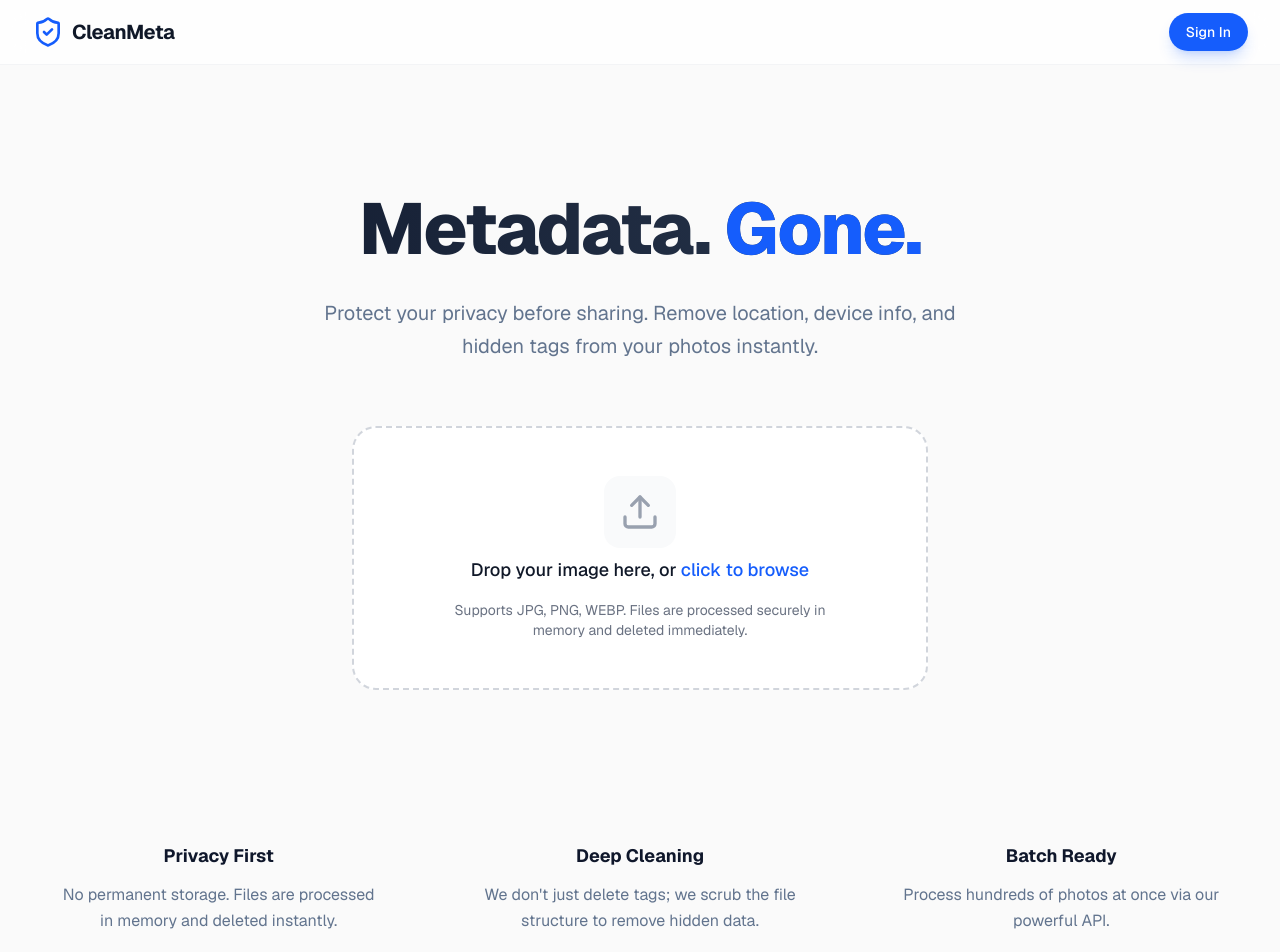
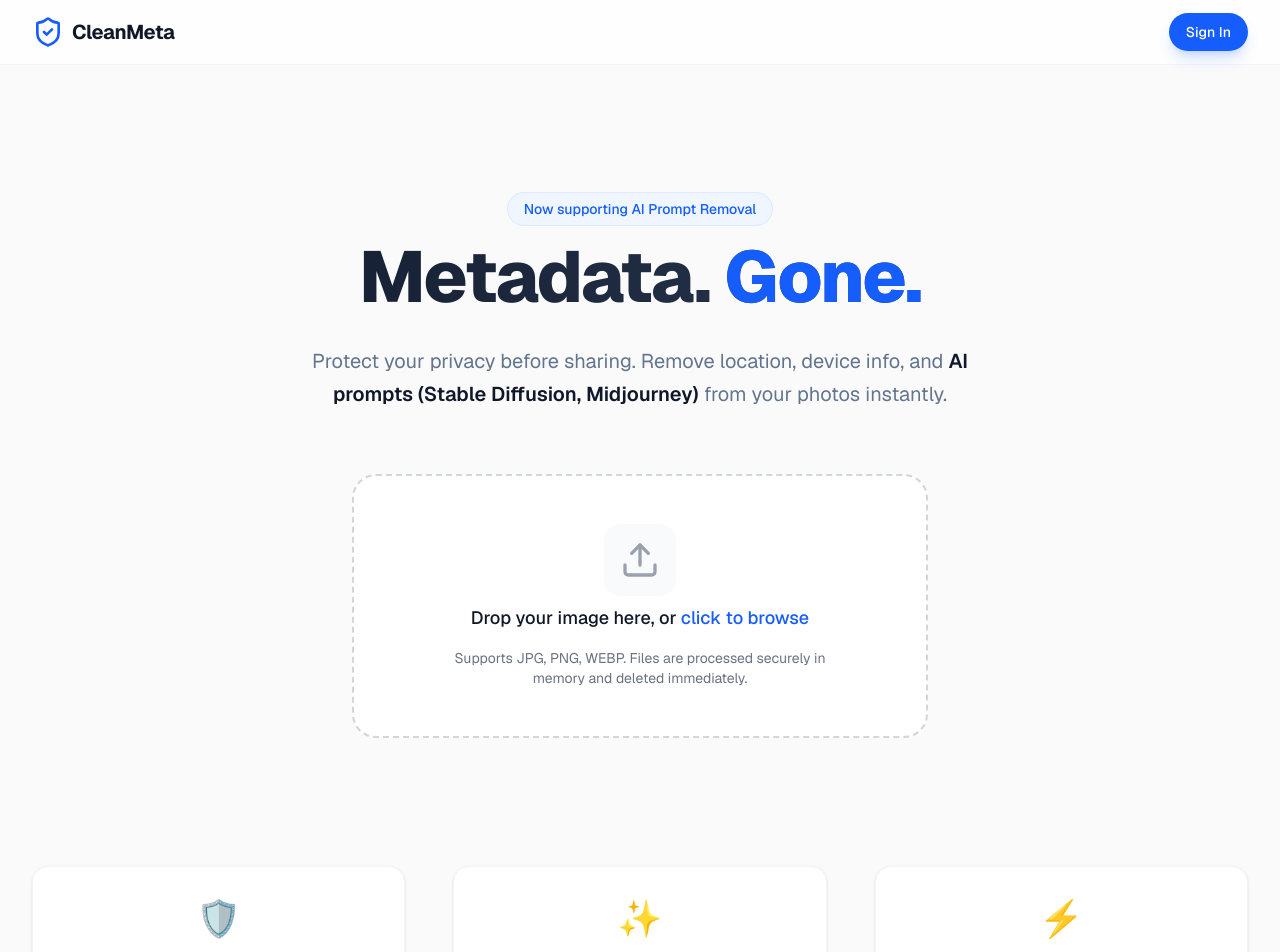
Before and after one commit to knekhla/cleanmeta, a Next.js app in the folder frontend/: page / in a window 1280 px wide. Shown: the top 952 px of the page. Built offline with nearby package versions, Linux system fonts and the light colour scheme; no server answers.

Commit message:
Update Homepage Copy & SEO for AI Support

```diff
--- a/frontend/app/page.tsx
+++ b/frontend/app/page.tsx
@@ -1,5 +1,11 @@
+import { Metadata } from 'next';
 import Navbar from '@/components/Navbar';
 import DragDrop from '@/components/DragDrop';
+
+export const metadata: Metadata = {
+  title: 'CleanMeta - Remove Image Metadata & AI Prompts',
+  description: 'Privacy-first image metadata remover. Strip EXIF, GPS, and AI prompts (Stable Diffusion, Midjourney) instantly. No permanent storage.',
+};
 
 export default function Home() {
   return (
@@ -8,42 +14,49 @@
 
       <main className="max-w-7xl mx-auto px-4 sm:px-6 lg:px-8 py-20 lg:py-32">
         <div className="text-center mb-16 space-y-6">
+          <div className="inline-flex items-center justify-center px-4 py-1.5 rounded-full bg-blue-50 text-blue-600 text-sm font-medium mb-4 ring-1 ring-blue-100">
+            Now supporting AI Prompt Removal
+          </div>
           <h1 className="text-5xl lg:text-7xl font-extrabold tracking-tight text-slate-900 pb-2 bg-clip-text text-transparent bg-gradient-to-r from-slate-900 to-slate-700">
             Metadata. <span className="text-blue-600">Gone.</span>
           </h1>
           <p className="text-xl text-slate-500 max-w-2xl mx-auto leading-relaxed">
-            Protect your privacy before sharing. Remove location, device info, and hidden tags from your photos instantly.
+            Protect your privacy before sharing. Remove location, device info, and <span className="text-slate-900 font-semibold">AI prompts (Stable Diffusion, Midjourney)</span> from your photos instantly.
           </p>
         </div>
 
         <DragDrop />
 
-        <div className="mt-32 grid grid-cols-1 md:grid-cols-3 gap-12 text-center">
+        <div className="mt-32 grid grid-cols-1 md:grid-cols-3 gap-8 lg:gap-12 text-center">
           <Feature
             title="Privacy First"
-            desc="No permanent storage. Files are processed in memory and deleted instantly."
+            desc="No permanent storage. Files are processed in memory and deleted instantly after cleaning."
+            icon="🛡️"
           />
           <Feature
-            title="Deep Cleaning"
-            desc="We don't just delete tags; we scrub the file structure to remove hidden data."
+            title="Deep AI Scrubbing"
+            desc="We specifically target and remove hidden PNG chunks containing AI generation parameters (Stable Diffusion, Midjourney, DALL-E)."
+            icon="✨"
           />
           <Feature
             title="Batch Ready"
-            desc="Process hundreds of photos at once via our powerful API."
+            desc="Need to clean a whole dataset? Our robust API handles batch processing seamlessly."
+            icon="⚡"
           />
         </div>
       </main>
 
-      <footer className="py-12 text-center text-slate-400 text-sm border-t border-gray-100">
+      <footer className="py-12 text-center text-slate-400 text-sm border-t border-gray-100 bg-white/50">
         &copy; {new Date().getFullYear()} CleanMeta. Secure Metadata Scrubber.
       </footer>
     </div>
   );
 }
 
-function Feature({ title, desc }: { title: string; desc: string }) {
+function Feature({ title, desc, icon }: { title: string; desc: string; icon: string }) {
   return (
-    <div className="space-y-3 p-6 rounded-2xl hover:bg-white hover:shadow-xl hover:shadow-gray-200/40 transition-all duration-300">
+    <div className="space-y-4 p-8 rounded-2xl bg-white border border-gray-100 shadow-sm hover:shadow-xl hover:shadow-gray-200/40 transition-all duration-300">
+      <div className="text-4xl mb-2">{icon}</div>
       <h3 className="font-bold text-lg text-slate-900">{title}</h3>
       <p className="text-slate-500 leading-relaxed">{desc}</p>
     </div>
```
